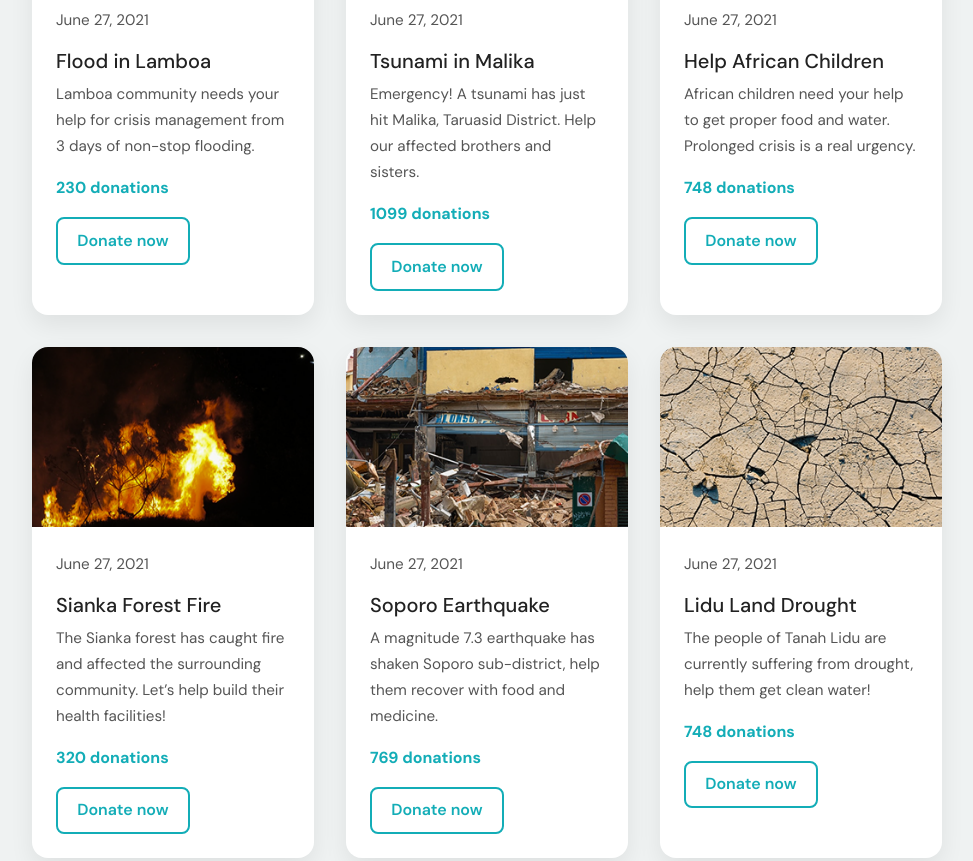
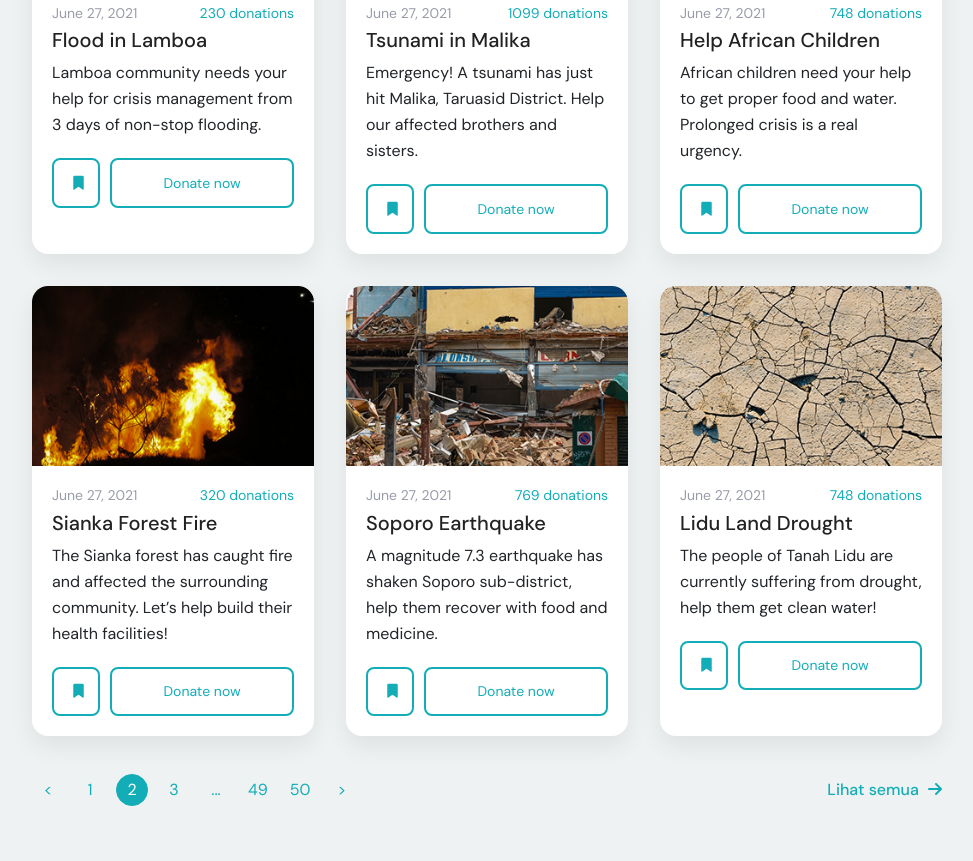
Before and after one commit to DakotaOlha/tamplete_sete, a website: page index.html in a window 1280 px wide. Shown: the part 1490-2351 px from the top of the page, without its empty margins (153-1126 px from the left). Drawn offline with nearby package versions, Linux system fonts and the light colour scheme.

Commit message:
donate done

```diff
--- a/index.html
+++ b/index.html
@@ -55,8 +55,8 @@
 
     <section class="donate">
         <h2>Open <span>donations</span></h2>
-        <div class="donate__search-wrapper">
-            <input type="donate__search" class="donate__search" placeholder="Search donations..." />
+        <div class="donate__search">
+            <input type="donate__search" class="donate__search-input" placeholder="Search donations..." />
         </div>
         <div class="donate__category">
             <button class="active">All</button>
@@ -70,71 +70,123 @@
             <button>Pandemic</button>
             <button>War Crisis</button>
         </div>
-        <div class="donate__card-list">
-            <div class="donate__card">
+        <div class="donate__cards">
+          <div class="donate__cards-item">
               <img src="dist/img/donate/floodInLamboa.png" alt="Flood in Lamboa">
-                <div class="donate__card-content">
+              <div class="donate__cards-content">
+              <div class="donate__cards-content-header">
                 <p>June 27, 2021</p>
+                <span class="donate__count">230 donations</span>
+              </div>
               <h4>Flood in Lamboa</h4>
               <p>Lamboa community needs your help for crisis management from 3 days of non-stop flooding.</p>
-                <span class="donate__count">230 donations</span>
-                <button class="btn btn-outline">Donate now</button>
+              <div class="donate__button">
+                <button class="donate__button-btn-mark"><i class="fa-solid fa-bookmark"></i></button>
+                <button class="donate__button-btn-outline">Donate now</button>
+              </div>
               </div>
           </div>
 
-            <div class="donate__card">
+          <div class="donate__cards-item">
               <img src="dist/img/donate/TsunamiInMalika.png" alt="Tsunami in Malika">
-                <div class="donate__card-content">
+              <div class="donate__cards-content">
+                <div class="donate__cards-content-header">
                   <p>June 27, 2021</p>
+                  <span class="donate__count">1099 donations</span>
+                </div>
               <h4>Tsunami in Malika</h4>
               <p>Emergency! A tsunami has just hit Malika, Taruasid District. Help our affected brothers and sisters.</p>
-                <span class="donate__count">1099 donations</span>
-                <button class="btn btn-outline">Donate now</button>
+              <div class="donate__button">
+                <button class="donate__button-btn-mark"><i class="fa-solid fa-bookmark"></i></button>
+                <button class="donate__button-btn-outline">Donate now</button>
+              </div>
               </div>
           </div>
 
-            <div class="donate__card">
+          <div class="donate__cards-item">
               <img src="dist/img/donate/HelpAfricanChildren.png" alt="Help African Children">
-                <div class="donate__card-content">
+              <div class="donate__cards-content">
+                <div class="donate__cards-content-header">
                   <p>June 27, 2021</p>
+                  <span class="donate__count">748 donations</span>
+                </div>
               <h4>Help African Children</h4>
               <p>African children need your help to get proper food and water. Prolonged crisis is a real urgency.</p>
-                <span class="donate__count">748 donations</span>
-                <button class="btn btn-outline">Donate now</button>
+              <div class="donate__button">
+                <button class="donate__button-btn-mark"><i class="fa-solid fa-bookmark"></i></button>
+                <button class="donate__button-btn-outline">Donate now</button>
+              </div>
               </div>
           </div>
 
-            <div class="donate__card">
+          <div class="donate__cards-item">
               <img src="dist/img/donate/SiankaForestFire.png" alt="Sianka Forest Fire">
-                <div class="donate__card-content">
+              <div class="donate__cards-content">
+                <div class="donate__cards-content-header">
                   <p>June 27, 2021</p>
+                  <span class="donate__count">320 donations</span>
+                </div>
               <h4>Sianka Forest Fire</h4>
               <p>The Sianka forest has caught fire and affected the surrounding community. Let’s help build their health facilities!</p>
-                <span class="donate__count">320 donations</span>
-                <button class="btn btn-outline">Donate now</button>
+              <div class="donate__button">
+                <button class="donate__button-btn-mark"><i class="fa-solid fa-bookmark"></i></button>
+                <button class="donate__button-btn-outline">Donate now</button>
+              </div>
               </div>
           </div>
 
-            <div class="donate__card">
+          <div class="donate__cards-item">
               <img src="dist/img/donate/SoporoEarthquake.png" alt="Soporo Earthquake">
-                <div class="donate__card-content">
+              <div class="donate__cards-content">
+                <div class="donate__cards-content-header">
                   <p>June 27, 2021</p>
+                  <span class="donate__count">769 donations</span>
+                </div>
               <h4>Soporo Earthquake</h4>
               <p>A magnitude 7.3 earthquake has shaken Soporo sub-district, help them recover with food and medicine.</p>
-                <span class="donate__count">769 donations</span>
-                <button class="btn btn-outline">Donate now</button>
+
+              <div class="donate__button">
+                <button class="donate__button-btn-mark"><i class="fa-solid fa-bookmark"></i></button>
+                <button class="donate__button-btn-outline">Donate now</button>
+              </div>
               </div>
           </div>
 
-            <div class="donate__card">
+          <div class="donate__cards-item">
               <img src="dist/img/donate/LiduLand.png" alt="Lidu Land Drought">
-                <div class="donate__card-content">
+              <div class="donate__cards-content">
+                <div class="donate__cards-content-header">
                   <p>June 27, 2021</p>
+                  <span class="donate__count">748 donations</span>
+                </div>
                 <h4>Lidu Land Drought</h4>
                 <p>The people of Tanah Lidu are currently suffering from drought, help them get clean water!</p>
-                <span class="donate__count">748 donations</span>
-                <button class="btn btn-outline">Donate now</button>
+
+                <div class="donate__button">
+                  <button class="donate__button-btn-mark"><i class="fa-solid fa-bookmark"></i></button>
+                  <button class="donate__button-btn-outline">Donate now</button>
                 </div>
+              </div>
+          </div>
+      </div>
+
+
+      <div class="donate__footer">
+        <div class="donate__pagination">
+          <ul>
+              <li><a href="#">&lt</a></li>
+              <li><a href="#">1</a></li>
+              <li class="active"><a href="#">2</a></li>
+              <li><a href="#">3</a></li>
+              <li><a href="#">...</a></li>
+              <li><a href="#">49</a></li>
+              <li><a href="#">50</a></li>
+              <li><a href="#">&gt</a></li>
+          </ul>
+        </div>
+
+        <div class="donate__see-all">
+          <a href="#">Lihat semua <i class="fa-solid fa-arrow-right"></i></a>
         </div>
       </div>
 
--- a/src/scss/donate.scss
+++ b/src/scss/donate.scss
@@ -4,24 +4,22 @@
   background-color: #EFF2F2;
   padding: 80px 185px;
   box-sizing: border-box;
+
+  & h2 {
+    text-align: center;
+    margin-bottom: 32px;
+
+    & span {
+      color: #13ADB7;
+    }
   }
 
-.donate h2 {
-  text-align: center;
-  margin-bottom: 32px;
-}
-
-.donate h2 span {
-  color: #13ADB7;
-}
-
-.donate__search-wrapper {
+  &__search {
     display: flex;
     justify-content: center;
     margin: 0;
-}
 
-.donate__search {
+    &-input {
       width: 100%;
       max-width: 800px;
       height: 64px;
@@ -31,27 +29,27 @@
       border-radius: 60px;
       margin-bottom: 25px;
       transition: border-color 0.3s;
-}
 
-.donate__search::placeholder {
+      &::placeholder {
         color: #9EA1B4;
         font-size: 18px;
       }
 
-.donate__search:focus {
+      &:focus {
         outline: none;
         border-color: #13ADB7;
       }
+    }
+  }
 
-.donate__category {
+  &__category {
     display: flex;
     flex-wrap: wrap;
     gap: 10px;
     margin-bottom: 64px;
     justify-content: center;
-}
 
-.donate__category button {
+    & button {
       height: 38px;
       padding: 6px 16px;
       background-color: #f1f1f1;
@@ -61,81 +59,169 @@
       font-size: 16px;
       cursor: pointer;
       transition: all 0.2s;
-}
 
-.donate__category button:hover,
-.donate__category button.active {
+      &:hover, &.active {
         background-color: #13ADB7;
         color: white;
       }
+    }
+  }
 
-.donate__card-list {
+  &__cards {
     display: grid;
     grid-template-columns: repeat(3, 1fr);
     gap: 2rem;
     margin-top: 2rem;
-}
 
-.donate__card {
+    &-item {
       background-color: #fff;
       border-radius: 16px;
       overflow: hidden;
       box-shadow: 0 10px 25px rgba(0, 0, 0, 0.07);
       transition: transform 0.3s ease, box-shadow 0.3s ease;
-}
 
-.donate__card:hover {
+      &:hover {
         transform: translateY(-5px);
         box-shadow: 0 15px 30px rgba(0, 0, 0, 0.12);
       }
+    }
 
-.donate__card img {
+    & img {
       width: 100%;
       height: 180px;
       object-fit: cover;
     }
 
-.donate__card-content {
-  padding: 1.5rem;
+    &-content {
+      padding: 20px;
+
+      &-header {
+        display: flex;
+        justify-content: space-between;
+        align-items: center;
+        height: 20px;
+        margin-bottom: 5px;
+
+
+        & p {
+          font-size: 0.95rem;
+          color: rgba(153, 156, 169, 1);
+          margin-bottom: 0 !important;
+          font-weight: 400;
+          font-size: 14px;
+          line-height: 1.4;
+          margin: 0;
+        }
       }
 
-.donate__card-content h4 {
-  margin: 0.5rem 0;
+      & h4 {
+        margin-bottom: 8px;
         font-size: 1.25rem;
         color: #222;
       }
 
-.donate__card-content p {
-  font-size: 0.95rem;
-  color: #555;
-  margin-bottom: 1rem;
+      & p {
+        margin: 0;
+        margin-bottom: 20px;
+      }
+    }
   }
 
-.donate__count {
+  &__count {
     display: block;
     font-weight: bold;
-  color: #13ADB7;
+    color: rgba(19, 173, 183, 1);
     margin-bottom: 1rem;
+    font-weight: 400;
+    font-size: 14px;
+    line-height: 1.4;
+    margin: 0;
   }
 
-.donate .btn {
+  &__button {
+    display: flex;
+    justify-content: space-between;
+    align-items: center;
+
+    &-btn-mark, &-btn-outline {
       padding: 0.6rem 1.2rem;
       border: none;
       border-radius: 8px;
-  font-weight: 600;
+      font-weight: 400;
+      font-size: 14px;
       cursor: pointer;
       transition: background-color 0.2s ease;
-}
-
-.donate .btn-outline {
       background-color: transparent;
       color: #13ADB7;
       border: 2px solid #13ADB7;
     }
 
-.donate .btn-outline:hover {
+    &-btn-mark {
+      width: 20%;
+
+      &:hover {
         background-color: #13ADB7;
         color: #fff;
+      }
+    }
+
+    &-btn-outline {
+      width: 76%;
+      &:hover {
+        background-color: #13ADB7;
+        color: #fff;
+      }
+    }
+  }
+
+  &__footer {
+    display: flex;
+    justify-content: space-between;
+    align-items: center;
+    margin-top: 38px;
+  }
+
+  &__pagination {
+    text-align: center;
+
+    & ul {
+      display: inline-flex;
+      list-style: none;
+      padding: 0;
+      gap: 10px;
+
+      & li a {
+        display: block;
+        width: 32px;
+        height: 32px;
+        align-content: center;
+        color: #13ADB7;
+        text-decoration: none;
+      }
+
+      & li.active a, & li a:hover {
+        background-color: #13ADB7;
+        color: #fff;
+        border: 1px solid #13ADB7;
+        border-radius: 50%;
+      }
+    }
+  }
+
+  &__see-all a {
+    color: #13ADB7;
+    text-decoration: none;
+    font-weight: 500;
+    font-size: 16px;
+
+    &:hover {
+      text-decoration: underline;
+    }
+
+    & i {
+      padding-left: 5px;
+    }
+  }
 }
 
 @media (max-width: 1200px) {
```
Also changed, not shown: dist/css/style.css. Lines whose indentation alone changed are shown as unchanged.
